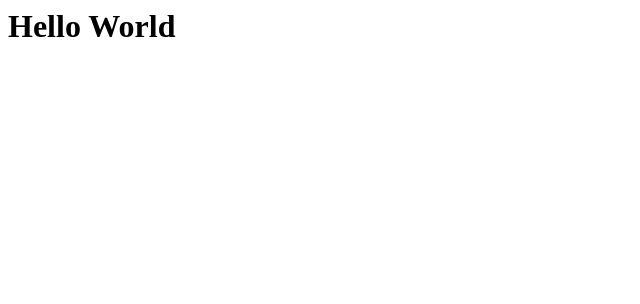
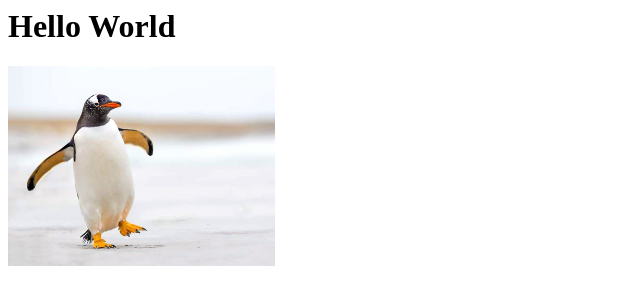
Before and after one commit to WKelani/wkelani.github.io, a plain HTML site: page index.html in a window 1280 px wide. Shown: the whole page, without its empty margins (0-640 px from the left). Drawn offline with Linux system fonts and the light colour scheme.

Commit message:
add image

```diff
--- a/index.html
+++ b/index.html
@@ -1,4 +1,8 @@
 <html>
     <h1>Hello World </h1>
+    <div>
+        <img src="penguin2_2-1024x768.jpg" height="200">
 
+
+    </div>
 </html>
```
Also changed, not shown: penguin2_2-1024x768.jpg (added).
